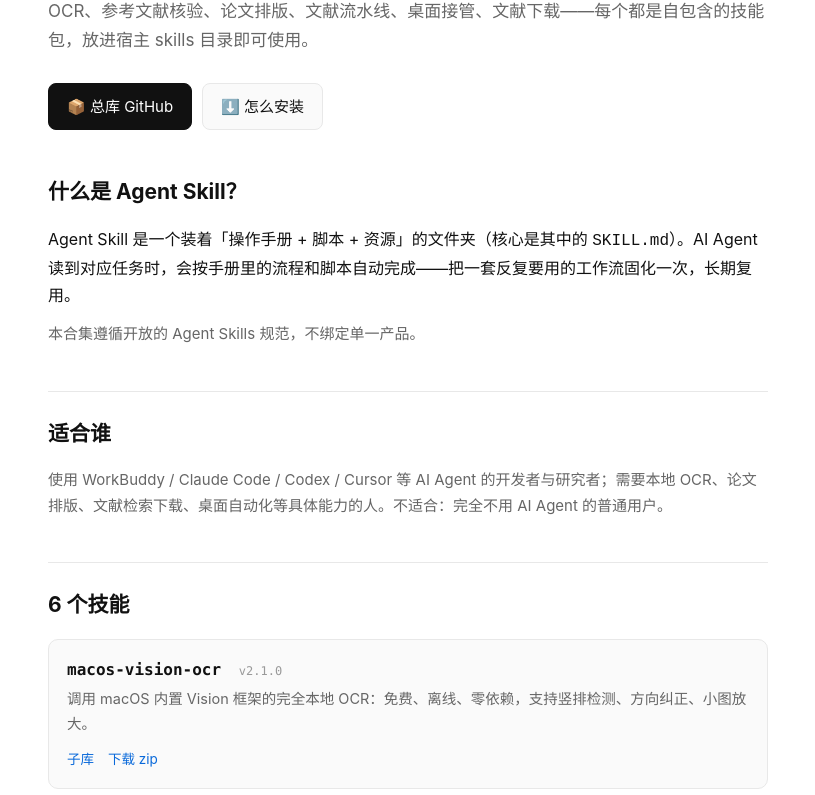
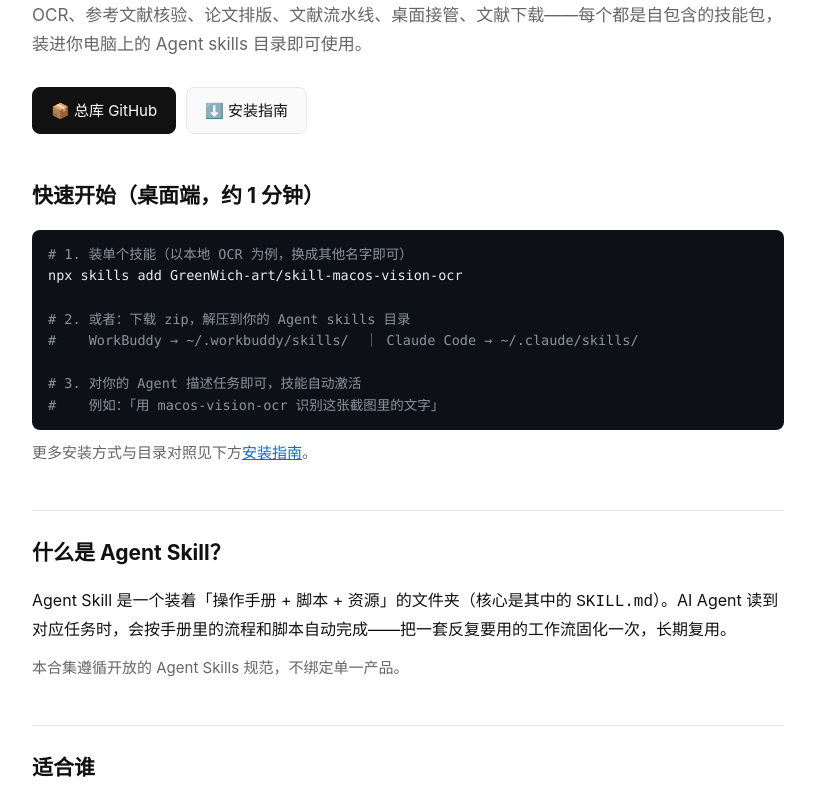
Before and after one commit to GreenWich-art/agent-skills, a plain HTML site: page index.html in a window 1280 px wide. Shown: the part 184-979 px from the top of the page, without its empty margins (232-1047 px from the left). Drawn offline with Linux system fonts and the light colour scheme.

Commit message:
落地页改桌面端叙事：新增 3 步快速开始（终端命令优先），调整适合谁描述，加宽阅读宽度

```diff
--- a/index.html
+++ b/index.html
@@ -14,7 +14,7 @@
   * { margin:0; padding:0; box-sizing:border-box; }
   body { font-family:-apple-system,"PingFang SC","Hiragino Sans GB","Microsoft YaHei",sans-serif;
          background:var(--bg); color:var(--ink); line-height:1.7; font-size:16px; }
-  .wrap { max-width:760px; margin:0 auto; padding:48px 20px 64px; }
+  .wrap { max-width:800px; margin:0 auto; padding:52px 24px 72px; }
   .label { font-size:12px; letter-spacing:.25em; color:var(--light); text-transform:uppercase; }
   h1 { font-size:34px; line-height:1.3; margin:14px 0 10px; letter-spacing:-.01em; }
   .sub { color:var(--gray); font-size:17px; margin-bottom:28px; }
@@ -53,18 +53,29 @@
 
   <div class="label">Open Source · Agent Skills</div>
   <h1>6 个开源 Agent Skills<br>即装即用的 AI 技能合集</h1>
-  <p class="sub">OCR、参考文献核验、论文排版、文献流水线、桌面接管、文献下载——每个都是自包含的技能包，放进宿主 skills 目录即可使用。</p>
+  <p class="sub">OCR、参考文献核验、论文排版、文献流水线、桌面接管、文献下载——每个都是自包含的技能包，装进你电脑上的 Agent skills 目录即可使用。</p>
   <div class="cta">
     <a class="btn primary" href="https://github.com/GreenWich-art/agent-skills">📦 总库 GitHub</a>
-    <a class="btn" href="#install">⬇️ 怎么安装</a>
+    <a class="btn" href="#install">⬇️ 安装指南</a>
   </div>
+
+  <h2>快速开始（桌面端，约 1 分钟）</h2>
+  <pre><span class="c"># 1. 装单个技能（以本地 OCR 为例，换成其他名字即可）</span>
+npx skills add GreenWich-art/skill-macos-vision-ocr
+
+<span class="c"># 2. 或者：下载 zip，解压到你的 Agent skills 目录</span>
+<span class="c">#    WorkBuddy → ~/.workbuddy/skills/  ｜ Claude Code → ~/.claude/skills/</span>
+
+<span class="c"># 3. 对你的 Agent 描述任务即可，技能自动激活</span>
+<span class="c">#    例如：「用 macos-vision-ocr 识别这张截图里的文字」</span></pre>
+  <p class="muted" style="margin-top:10px">更多安装方式与目录对照见下方<a href="#install" style="color:var(--accent)">安装指南</a>。</p>
 
   <h2>什么是 Agent Skill？</h2>
   <p>Agent Skill 是一个装着「操作手册 + 脚本 + 资源」的文件夹（核心是其中的 <code>SKILL.md</code>）。AI Agent 读到对应任务时，会按手册里的流程和脚本自动完成——把一套反复要用的工作流固化一次，长期复用。</p>
   <p class="muted">本合集遵循开放的 Agent Skills 规范，不绑定单一产品。</p>
 
   <h2>适合谁</h2>
-  <p class="muted">使用 WorkBuddy / Claude Code / Codex / Cursor 等 AI Agent 的开发者与研究者；需要本地 OCR、论文排版、文献检索下载、桌面自动化等具体能力的人。不适合：完全不用 AI Agent 的普通用户。</p>
+  <p class="muted">在电脑上使用 AI Agent 的开发者与研究者：WorkBuddy、Claude Code、Codex、Cursor 等宿主的用户，需要本地 OCR、论文排版、文献检索下载、桌面自动化等具体能力的人。技能需安装到本地 skills 目录使用，因此目标用户是桌面端；不适合完全不用 AI Agent 的用户。</p>
 
   <h2>6 个技能</h2>
 
```
Also changed, not shown: 1 other file.
